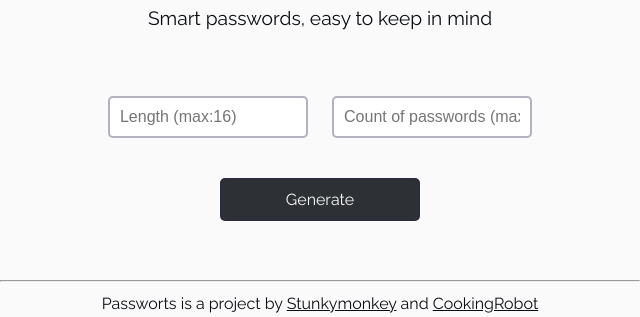
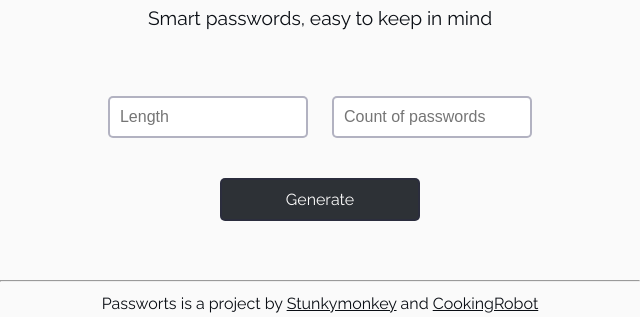
Before and after one commit to Stunkymonkey/passworts, a Flask app: page / in a window 1280 px wide. Shown: the part 249-566 px from the top of the page, without its empty margins (320-960 px from the left). Run offline with Flask 2, Linux system fonts and the light colour scheme.

Commit message:
input enhancement

```diff
--- a/online/app/templates/index.html
+++ b/online/app/templates/index.html
@@ -8,8 +8,8 @@
 <form action="" method="POST" name="request">
 	{{form.hidden_tag()}}
 	<ul class="centeredList">
-	<li>{{form.pw_length(placeholder="Length (max:16)")}}</li>
-	<li>{{form.pw_count(placeholder="Count of passwords (max:50)")}}</li>
+	<li>{{form.pw_length(placeholder="Length")}}</li>
+	<li>{{form.pw_count(placeholder="Count of passwords")}}</li>
 	</ul>
 
 	<ul class="centeredList submit">
```
